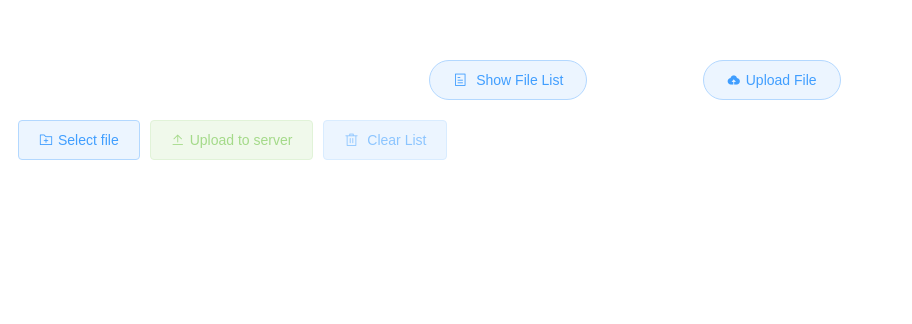
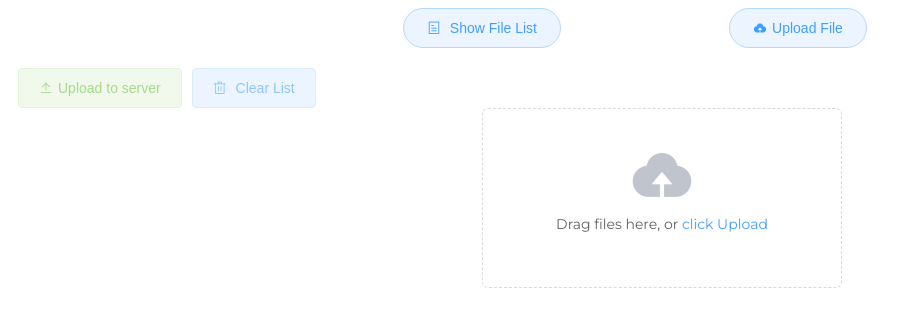
Before and after one commit to Amero0610/vue-storepage, a Vue app: page /uploadpage in a window 1280 px wide. Shown: the top 324 px of the page, without its empty margins (0-912 px from the left). Built offline with nearby package versions, Linux system fonts and the light colour scheme; what vue-clipboard2 would draw is missing.

Commit message:
alter window size

```diff
--- a/public/index.html
+++ b/public/index.html
@@ -1,17 +1,23 @@
 <!DOCTYPE html>
 <html lang="">
+
 <head>
-    <meta charset="utf-8">
-    <meta http-equiv="X-UA-Compatible" content="IE=edge">
-    <meta name="viewport" content="width=device-width,initial-scale=1.0">
-    <link rel="icon" href="<%= BASE_URL %>favicon.ico">
+  <meta charset="utf-8" />
+  <meta http-equiv="X-UA-Compatible" content="IE=edge" />
+  <meta name="viewport" content="width=device-width,initial-scale=1.0" />
+  <link rel="icon" href="<%= BASE_URL %>favicon.ico" />
   <title>Store</title>
 </head>
+
 <body>
   <noscript>
-      <strong>We're sorry but <%= htmlWebpackPlugin.options.title %> doesn't work properly without JavaScript enabled. Please enable it to continue.</strong>
+    <strong>We're sorry but <%= htmlWebpackPlugin.options.title %> doesn't work
+        properly without JavaScript enabled. Please enable it to
+        continue.</strong>
   </noscript>
   <div id="app"></div>
   <!-- built files will be auto injected -->
 </body>
+
+
 </html>
--- a/src/App.vue
+++ b/src/App.vue
@@ -2,7 +2,7 @@
  * @Author: AmeroL
  * @Date: 2022-03-23 20:19:34
  * @LastEditors: AmeroL
- * @LastEditTime: 2022-03-25 00:43:26
+ * @LastEditTime: 2022-03-25 01:13:14
  * @FilePath: \vue-storepage\src\App.vue
  * @email: vian8416@163.com
 -->
@@ -35,11 +35,13 @@ export default {
 
   color: #2c3e50;
   margin-top: 60px;
-  min-width: 430px;
+  min-width: 360px;
+  margin: 0px;
+  padding: 0px;
 }
 #showArea {
   margin-top: 20px;
-  min-width: 430px;
+  min-width: 390px;
 }
 .fade-enter {
   opacity: 0;
--- a/src/views/uploadPageView.vue
+++ b/src/views/uploadPageView.vue
@@ -2,15 +2,42 @@
  * @Author: AmeroL
  * @Date: 2022-03-23 20:17:45
  * @LastEditors: AmeroL
- * @LastEditTime: 2022-03-24 12:25:45
+ * @LastEditTime: 2022-03-25 01:23:58
  * @FilePath: \vue-storepage\src\views\uploadPageView.vue
  * @email: vian8416@163.com
 -->
 <template>
   <div>
+    <div>
+      <el-button :disabled="isDisable"
+                 plain
+                 class="uploadpageButton"
+                 size="normal"
+                 type="success"
+                 @click="submitUpload"
+                 icon="el-icon-upload2">Upload to server</el-button>
+
+      <el-button :disabled="isDisable"
+                 plain
+                 type="primary"
+                 @click="clearList"
+                 class="uploadpageButton"
+                 icon="el-icon-delete"
+                 size="normal">
+        Clear List</el-button>
+    </div>
+    <el-row type="flex"
+            justify="center">
+
+      <el-col :span="6"
+              :xs="23"
+              :xl="6"
+              :lg="6"
+              :md="6">
         <el-upload ref="uploadMutiple"
                    class="upload-demo"
                    action
+                   drag
                    :http-request="handleUpload"
                    :on-preview="handlePreview"
                    :on-remove="handleRemove"
@@ -24,28 +51,20 @@
                    :list-type="listType"
                    :on-progress="handleProcess"
                    :auto-upload="false">
-      <el-button plain
+          <!-- <el-button plain
                  slot="trigger"
                  size="normal"
                  type="primary"
                  class="uploadpageButton"
-                 icon="el-icon-folder-add">Select file</el-button>
-      <el-button :disabled="isDisable"
-                 plain
-                 class="uploadpageButton"
-                 size="normal"
-                 type="success"
-                 @click="submitUpload"
-                 icon="el-icon-upload2">Upload to server</el-button>
-      <el-button :disabled="isDisable"
-                 plain
-                 type="primary"
-                 @click="clearList"
-                 class="uploadpageButton"
-                 icon="el-icon-delete"
-                 size="normal">
-        Clear List</el-button>
+                 icon="el-icon-folder-add">Select file</el-button> -->
+          <i class="el-icon-upload"></i>
+          <div class="el-upload__text">
+            Drag files here, or <em>click Upload</em>
+          </div>
         </el-upload>
+      </el-col>
+
+    </el-row>
   </div>
 </template>
 <script>
@@ -142,8 +161,6 @@ export default {
             type: 'error',
           });
         });
-
-
     },
     clearList () {
       this.fileList = [];
--- a/src/views/welcomePageView.vue
+++ b/src/views/welcomePageView.vue
@@ -2,7 +2,7 @@
  * @Author: AmeroL
  * @Date: 2022-03-23 20:21:34
  * @LastEditors: AmeroL
- * @LastEditTime: 2022-03-24 12:36:50
+ * @LastEditTime: 2022-03-25 01:26:39
  * @FilePath: \vue-storepage\src\views\welcomePageView.vue
  * @email: vian8416@163.com
 -->
@@ -10,11 +10,11 @@
   <div id="welcomepage">
     <el-row type="flex"
             justify="center">
-      <el-col :xs="9"
-              :xl="5"
-              :span="5"
-              :lg="5"
-              :md="5">
+      <el-col :xs="12"
+              :xl="6"
+              :span="12"
+              :lg="6"
+              :md="6">
         <el-button type="primary"
                    round
                    @click="toListPage"
@@ -23,11 +23,11 @@
           Show File List
         </el-button>
       </el-col>
-      <el-col :xs="9"
-              :xl="5"
-              :span="5"
-              :lg="5"
-              :md="5">
+      <el-col :xs="12"
+              :xl="6"
+              :span="12"
+              :lg="6"
+              :md="6">
         <el-button type="primary"
                    round
                    @click="toUploadPage"
```
Lines whose indentation alone changed are shown as unchanged.
